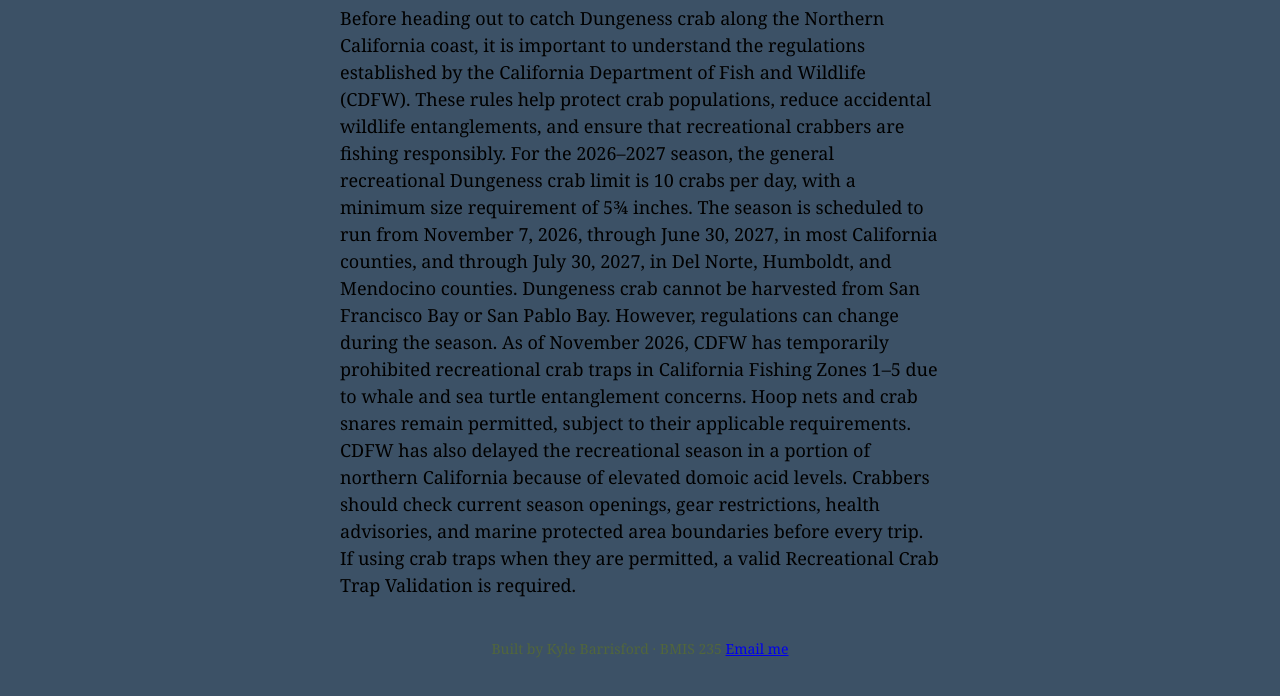
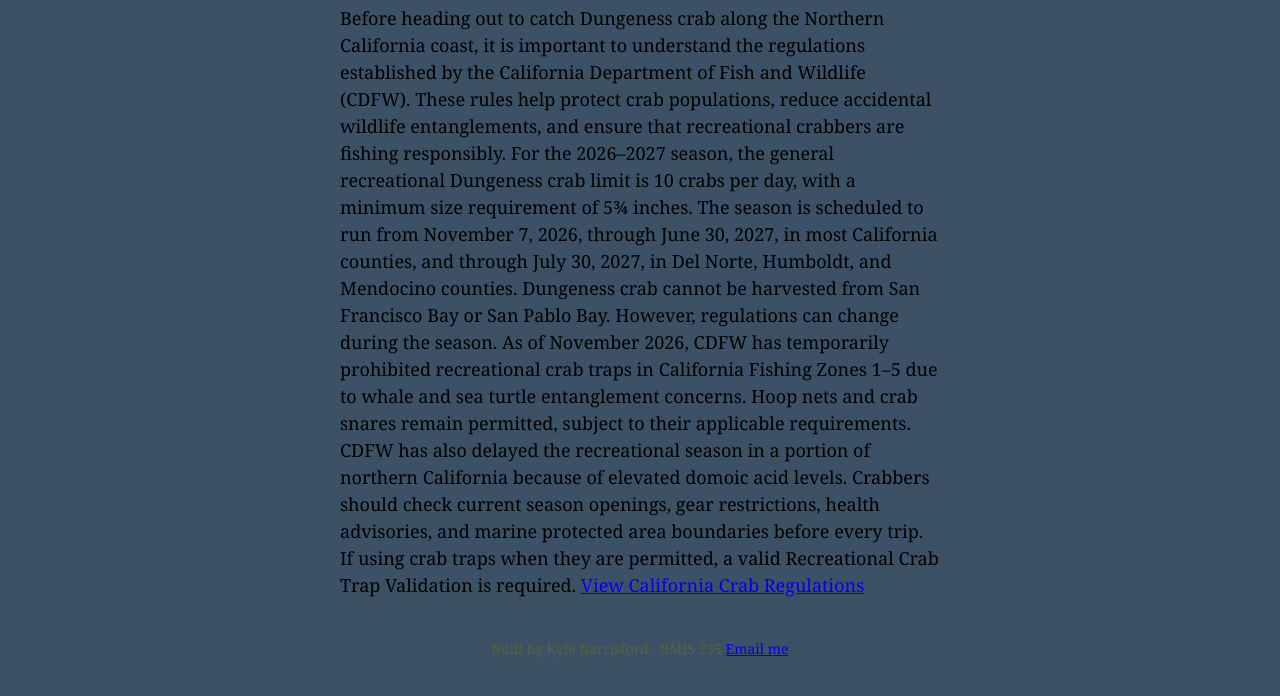
Before and after one commit to kbarrisford/bmis235-html-3, a plain HTML site: page page3.html in a window 1280 px wide. Shown: the part 190-886 px from the top of the page. Drawn offline with Linux system fonts and the light colour scheme.

Commit message:
Update crabber guidelines with regulations link
Added a link to the California Crab Regulations for more information.

```diff
--- a/page3.html
+++ b/page3.html
@@ -33,7 +33,10 @@ For the 2026–2027 season, the general recreational Dungeness crab limit is 10
 
 However, regulations can change during the season. As of November 2026, CDFW has temporarily prohibited recreational crab traps in California Fishing Zones 1–5 due to whale and sea turtle entanglement concerns. Hoop nets and crab snares remain permitted, subject to their applicable requirements. CDFW has also delayed the recreational season in a portion of northern California because of elevated domoic acid levels.
 
-Crabbers should check current season openings, gear restrictions, health advisories, and marine protected area boundaries before every trip. If using crab traps when they are permitted, a valid Recreational Crab Trap Validation is required.</p>
+Crabbers should check current season openings, gear restrictions, health advisories, and marine protected area boundaries before every trip. If using crab traps when they are permitted, a valid Recreational Crab Trap Validation is required. <a href="https://wildlife.ca.gov/Conservation/Marine/Invertebrates/Crabs"
+   target="_blank" rel="noopener noreferrer">
+  View California Crab Regulations
+</a></p>
 
 <!-- Footer: fill in your name -->
 <footer>Built by Kyle Barrisford &middot; BMIS 235 <a href="mailto:kbarrisford@zagmail.gonzaga.edu">Email me</a></footer>
```
